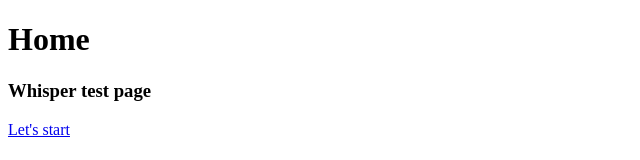
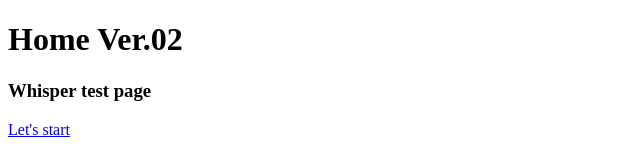
Before and after one commit to Hyeonii/voice-chatting, a Next.js app: page / in a window 1280 px wide. Shown: the top 160 px of the page, without its empty margins (0-640 px from the left). Built offline with nearby package versions, Linux system fonts and the light colour scheme.

Commit message:
Feat: ver02

```diff
--- a/src/pages/index.tsx
+++ b/src/pages/index.tsx
@@ -3,7 +3,7 @@ import Link from 'next/link'
 export default function Home() {
     return (
         <div>
-            <h1>Home</h1>
+            <h1>Home Ver.02</h1>
             <h3>Whisper test page</h3>
             <Link href="/whisper">Let's start</Link>
         </div>
```
